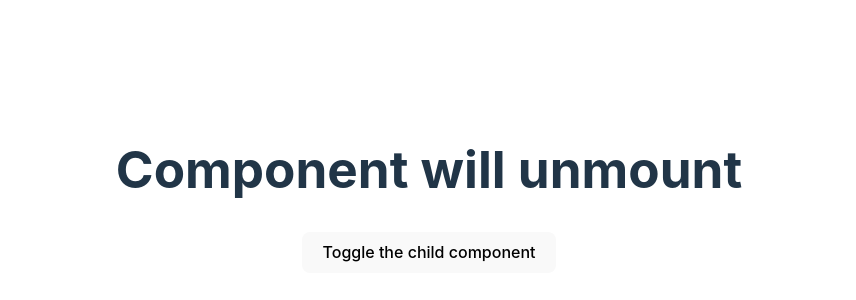
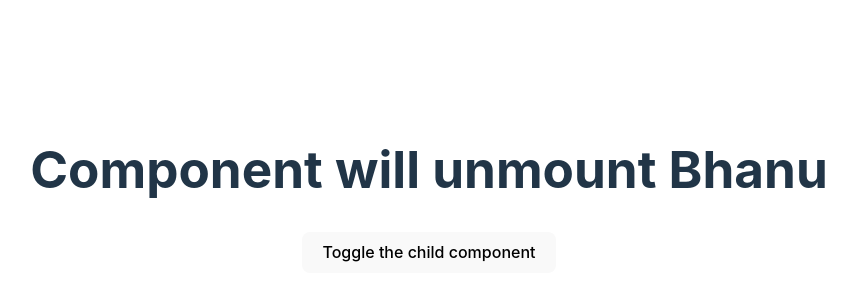
Before and after one commit to Bhanu-Partap/react-learnings-with-vite, a React (Vite) app in the folder my-first-react-app/: page / in a window 1280 px wide. Shown: the part 210-510 px from the top of the page, without its empty margins (211-1067 px from the left). Built offline with nearby package versions, Linux system fonts and the light colour scheme.

Commit message:
state changed on onclick event

```diff
--- a/my-first-react-app/src/Components/ComponentWillUnmount.jsx
+++ b/my-first-react-app/src/Components/ComponentWillUnmount.jsx
@@ -10,8 +10,8 @@ export default class ComponentWillUnmount extends Component{
     render(){
         return(
             <div className="container">
-                <h1>Component will unmount</h1>
-                <button> Toggle the child component</button>
+                <h1>Component will unmount {this.state.name}</h1>
+                <button onClick={()=>this.setState({name:"Partap"})}> Toggle the child component</button>
             </div>
         )
     }
```
